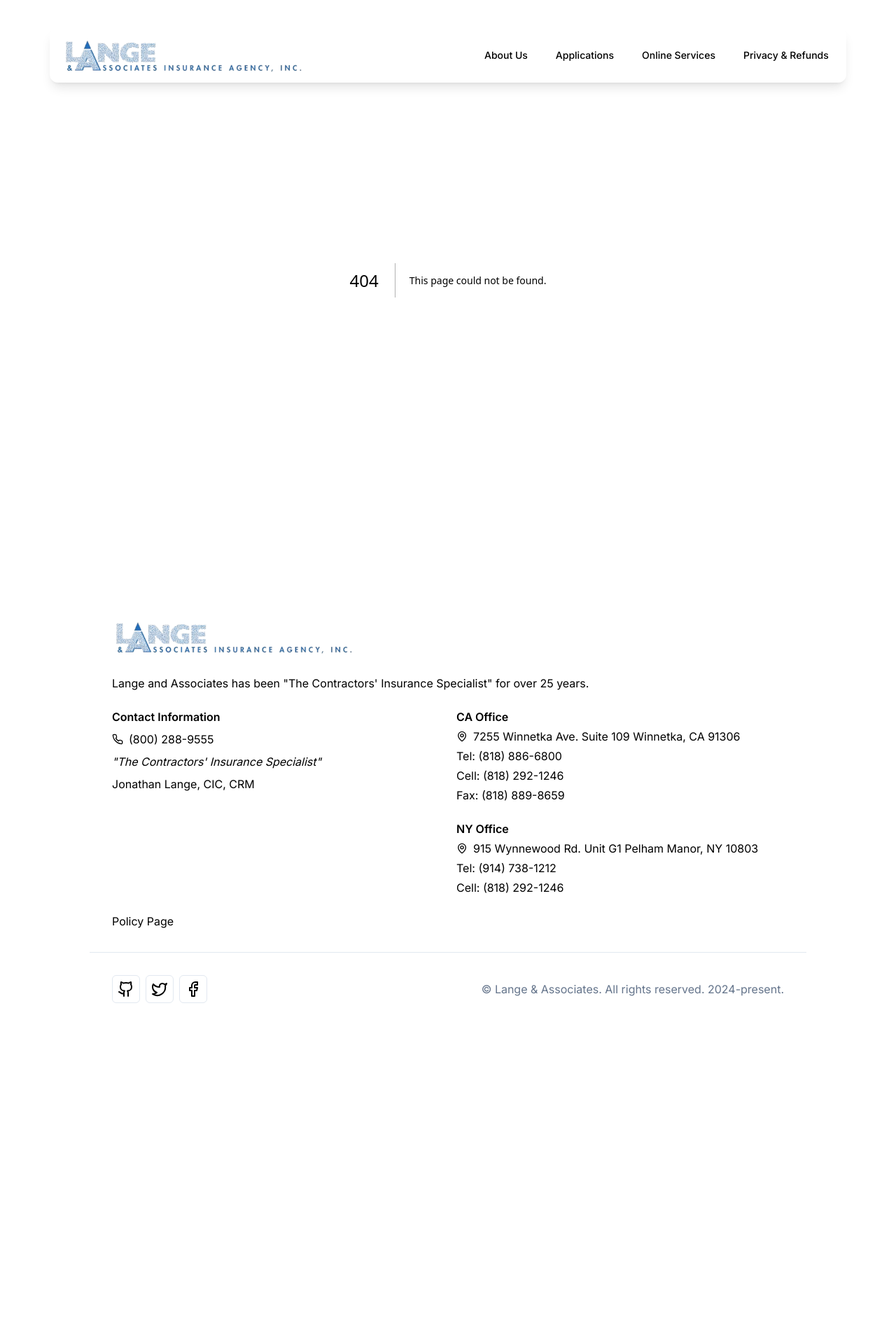
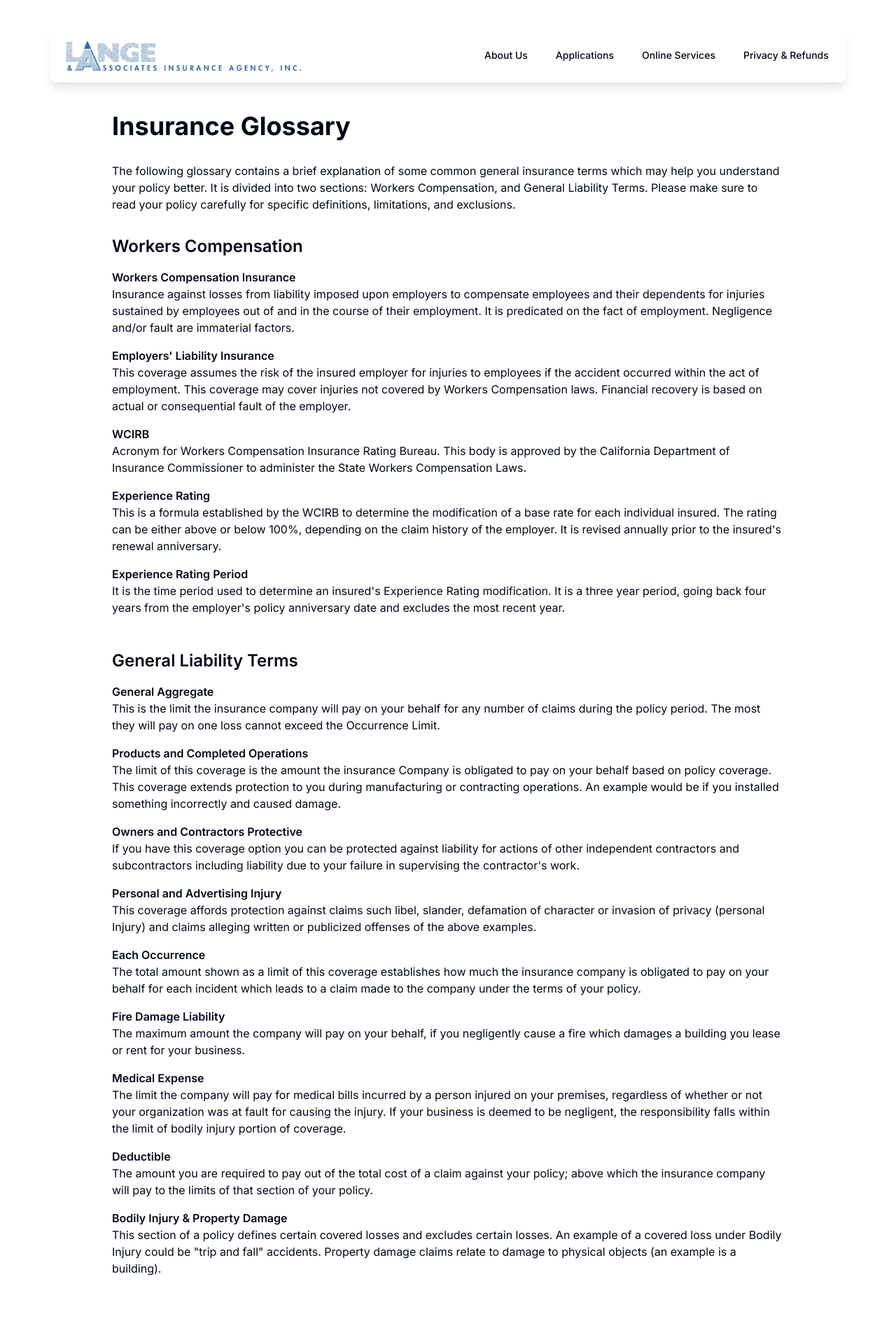
Before and after one commit to stonewerner/insurance-site, a Next.js app: page /glossary in a window 1280 px wide. Before the commit this address had no page. Shown: the top 1920 px of the page at 70% size. Before the commit the page ends 1513 px from the top, so only its background shows below. Built offline with nearby package versions, Linux system fonts and the light colour scheme.

Commit message:
added glossary page

```diff
--- /dev/null
+++ b/app/glossary/page.tsx
@@ -0,0 +1,88 @@
+import { Section, Container } from '@/components/craft';
+import React from 'react'
+
+function Glossary() {
+  return (
+    <Section className="pt-24 md:pt-32">
+      <Container>
+        <h1 className="text-4xl font-bold mb-8">Insurance Glossary</h1>
+
+        <p className="mb-8">
+          The following glossary contains a brief explanation of some common general insurance terms which may help you understand your policy better. It is divided into two sections: Workers Compensation, and General Liability Terms. Please make sure to read your policy carefully for specific definitions, limitations, and exclusions.
+        </p>
+
+        <div className="space-y-12">
+          <div>
+            <h2 className="text-2xl font-semibold mb-4">Workers Compensation</h2>
+            <dl className="space-y-4">
+              <div>
+                <dt className="font-semibold">Workers Compensation Insurance</dt>
+                <dd>Insurance against losses from liability imposed upon employers to compensate employees and their dependents for injuries sustained by employees out of and in the course of their employment. It is predicated on the fact of employment. Negligence and/or fault are immaterial factors.</dd>
+              </div>
+              <div>
+                <dt className="font-semibold">Employers' Liability Insurance</dt>
+                <dd>This coverage assumes the risk of the insured employer for injuries to employees if the accident occurred within the act of employment. This coverage may cover injuries not covered by Workers Compensation laws. Financial recovery is based on actual or consequential fault of the employer.</dd>
+              </div>
+              <div>
+                <dt className="font-semibold">WCIRB</dt>
+                <dd>Acronym for Workers Compensation Insurance Rating Bureau. This body is approved by the California Department of Insurance Commissioner to administer the State Workers Compensation Laws.</dd>
+              </div>
+              <div>
+                <dt className="font-semibold">Experience Rating</dt>
+                <dd>This is a formula established by the WCIRB to determine the modification of a base rate for each individual insured. The rating can be either above or below 100%, depending on the claim history of the employer. It is revised annually prior to the insured's renewal anniversary.</dd>
+              </div>
+              <div>
+                <dt className="font-semibold">Experience Rating Period</dt>
+                <dd>It is the time period used to determine an insured's Experience Rating modification. It is a three year period, going back four years from the employer's policy anniversary date and excludes the most recent year.</dd>
+              </div>
+            </dl>
+          </div>
+
+          <div>
+            <h2 className="text-2xl font-semibold mb-4">General Liability Terms</h2>
+            <dl className="space-y-4">
+              <div>
+                <dt className="font-semibold">General Aggregate</dt>
+                <dd>This is the limit the insurance company will pay on your behalf for any number of claims during the policy period. The most they will pay on one loss cannot exceed the Occurrence Limit.</dd>
+              </div>
+              <div>
+                <dt className="font-semibold">Products and Completed Operations</dt>
+                <dd>The limit of this coverage is the amount the insurance Company is obligated to pay on your behalf based on policy coverage. This coverage extends protection to you during manufacturing or contracting operations. An example would be if you installed something incorrectly and caused damage.</dd>
+              </div>
+              <div>
+                <dt className="font-semibold">Owners and Contractors Protective</dt>
+                <dd>If you have this coverage option you can be protected against liability for actions of other independent contractors and subcontractors including liability due to your failure in supervising the contractor's work.</dd>
+              </div>
+              <div>
+                <dt className="font-semibold">Personal and Advertising Injury</dt>
+                <dd>This coverage affords protection against claims such libel, slander, defamation of character or invasion of privacy (personal Injury) and claims alleging written or publicized offenses of the above examples.</dd>
+              </div>
+              <div>
+                <dt className="font-semibold">Each Occurrence</dt>
+                <dd>The total amount shown as a limit of this coverage establishes how much the insurance company is obligated to pay on your behalf for each incident which leads to a claim made to the company under the terms of your policy.</dd>
+              </div>
+              <div>
+                <dt className="font-semibold">Fire Damage Liability</dt>
+                <dd>The maximum amount the company will pay on your behalf, if you negligently cause a fire which damages a building you lease or rent for your business.</dd>
+              </div>
+              <div>
+                <dt className="font-semibold">Medical Expense</dt>
+                <dd>The limit the company will pay for medical bills incurred by a person injured on your premises, regardless of whether or not your organization was at fault for causing the injury. If your business is deemed to be negligent, the responsibility falls within the limit of bodily injury portion of coverage.</dd>
+              </div>
+              <div>
+                <dt className="font-semibold">Deductible</dt>
+                <dd>The amount you are required to pay out of the total cost of a claim against your policy; above which the insurance company will pay to the limits of that section of your policy.</dd>
+              </div>
+              <div>
+                <dt className="font-semibold">Bodily Injury & Property Damage</dt>
+                <dd>This section of a policy defines certain covered losses and excludes certain losses. An example of a covered loss under Bodily Injury could be "trip and fall" accidents. Property damage claims relate to damage to physical objects (an example is a building).</dd>
+              </div>
+            </dl>
+          </div>
+        </div>
+      </Container>
+    </Section>
+  );
+}
+
+export default Glossary
--- a/components/footer.tsx
+++ b/components/footer.tsx
@@ -62,6 +62,7 @@
           </div>
           <div className="mb-4 flex flex-col gap-4 md:mb-0 md:flex-row">
             <Link href="/policy">Policy Page</Link>
+            <Link href="/glossary">Glossary</Link>
           </div>
         </Container>
         <Container className="not-prose flex flex-col justify-between gap-6 border-t md:flex-row md:items-center md:gap-2">
--- a/components/navbar.tsx
+++ b/components/navbar.tsx
@@ -59,7 +59,7 @@
                                 </Link>
                             </DialogClose><DialogClose asChild>
                                 <Link href="/policy">
-                                    <Button variant="outline" className="w-full">Policy Page</Button>
+                                    <Button variant="outline" className="w-full">Privacy & Refunds</Button>
                                 </Link>
                             </DialogClose>
                             <DialogClose asChild>
@@ -100,14 +100,9 @@
                             <DropdownMenuItem>fifth</DropdownMenuItem>
                         </DropdownMenuContent>
                     </DropdownMenu>
-                    <DropdownMenu>
-                        <DropdownMenuTrigger><Button variant="ghost">Privacy & Refunds</Button></DropdownMenuTrigger>
-                        <DropdownMenuContent>
-                            <DropdownMenuItem><Link href="/policy">Policy Page</Link></DropdownMenuItem>
-                            {/*privacy and refund could be in the footer*/}
-                            <DropdownMenuItem>Glossary</DropdownMenuItem>
-                        </DropdownMenuContent>
-                    </DropdownMenu>
+                    <Link href="/policy">
+                        <Button variant="ghost">Privacy & Refunds</Button>
+                    </Link>
                 </div>
             </div>
         </div>
```
